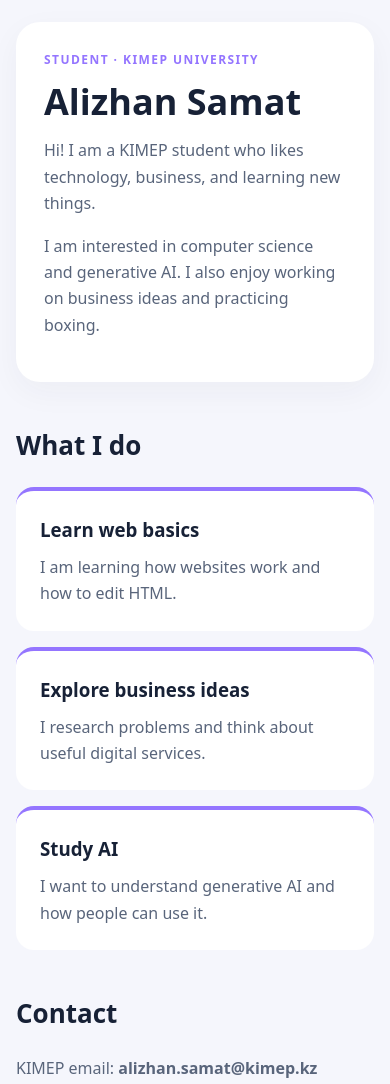
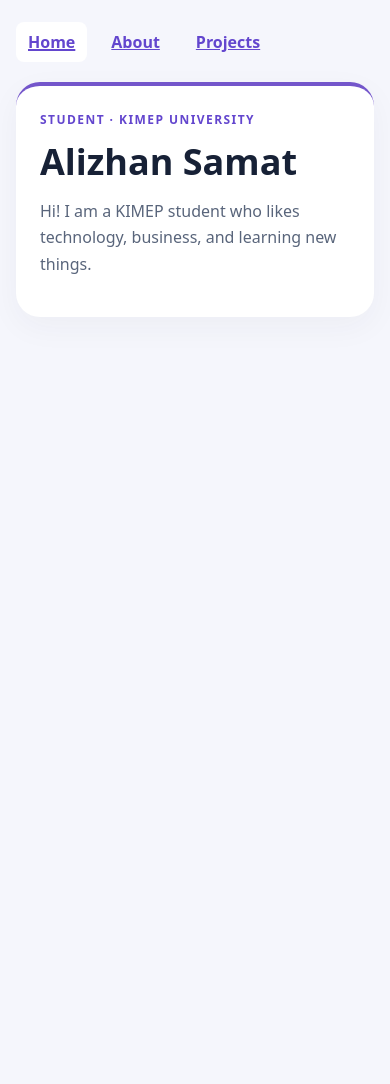
Before and after one commit to Mortya07/Mortya07.github.io, a plain HTML site: page index.html in a window 390 px wide. After the commit the page ends 844 px from the top, so only its background shows below. Drawn offline with Linux system fonts and the light colour scheme.

Commit message:
Build three-page Week 14 website

```diff
--- a/index.html
+++ b/index.html
@@ -2,37 +2,22 @@
 <html lang="en">
 <head>
   <meta charset="utf-8">
-  <meta name="viewport" content="width=device-width,initial-scale=1">
-  <title>Alizhan Samat | Personal Page</title>
-  <style>
-    :root{--accent:#9475ff;--ink:#172136;--muted:#59657b;--bg:#f5f6fc}
-    *{box-sizing:border-box}body{margin:0;background:var(--bg);color:var(--ink);font:16px/1.65 system-ui,Arial,sans-serif}
-    main{max-width:940px;margin:0 auto;padding:64px 24px}header{padding:48px;background:white;border-radius:24px;box-shadow:0 10px 32px #2324440b}
-    .eyebrow{color:var(--accent);font-weight:700;letter-spacing:.12em;text-transform:uppercase;font-size:12px}
-    h1{font-size:clamp(36px,7vw,64px);line-height:1.1;margin:12px 0}h2{font-size:26px;margin:0 0 20px}
-    p{max-width:660px;color:var(--muted)}.grid{display:grid;grid-template-columns:repeat(3,1fr);gap:16px}
-    section{margin-top:42px}.tile{background:white;border-radius:18px;padding:24px;border-top:4px solid var(--accent)}
-    .tile h3{margin:0 0 8px}.tile p{margin:0}a{color:#6346ce;font-weight:600}
-    @media(max-width:650px){main{padding:22px 16px}header{padding:28px}.grid{grid-template-columns:1fr}}
-  </style>
+  <meta name="viewport" content="width=device-width, initial-scale=1">
+  <title>Home | Alizhan Samat</title>
+  <link rel="stylesheet" href="style.css">
 </head>
 <body>
   <main>
+    <nav aria-label="Main menu">
+      <a href="index.html" aria-current="page">Home</a>
+      <a href="about.html">About</a>
+      <a href="projects.html">Projects</a>
+    </nav>
     <header>
       <div class="eyebrow">Student · KIMEP University</div>
       <h1>Alizhan Samat</h1>
       <p>Hi! I am a KIMEP student who likes technology, business, and learning new things.</p>
-      <p>I am interested in computer science and generative AI. I also enjoy working on business ideas and practicing boxing.</p>
     </header>
-    <section>
-      <h2>What I do</h2>
-      <div class="grid">
-        <div class="tile"><h3>Learn web basics</h3><p>I am learning how websites work and how to edit HTML.</p></div>
-        <div class="tile"><h3>Explore business ideas</h3><p>I research problems and think about useful digital services.</p></div>
-        <div class="tile"><h3>Study AI</h3><p>I want to understand generative AI and how people can use it.</p></div>
-      </div>
-    </section>
-    <section><h2>Contact</h2><p>KIMEP email: <strong>alizhan.samat@kimep.kz</strong></p></section>
   </main>
 </body>
 </html>
--- /dev/null
+++ b/style.css
@@ -0,0 +1,89 @@
+:root {
+  --accent: #7456cb;
+  --ink: #172136;
+  --muted: #59657b;
+  --bg: #f5f6fc;
+}
+
+* { box-sizing: border-box; }
+
+body {
+  margin: 0;
+  background: var(--bg);
+  color: var(--ink);
+  font: 16px/1.65 system-ui, Arial, sans-serif;
+}
+
+main {
+  max-width: 940px;
+  margin: 0 auto;
+  padding: 40px 24px 64px;
+}
+
+nav {
+  display: flex;
+  flex-wrap: wrap;
+  gap: 4px 12px;
+  margin-bottom: 20px;
+}
+
+nav a {
+  padding: 7px 12px;
+  border-radius: 8px;
+}
+
+nav a[aria-current="page"] {
+  background: white;
+  text-decoration-thickness: 2px;
+}
+
+header {
+  padding: 48px;
+  background: white;
+  border-top: 4px solid var(--accent);
+  border-radius: 24px;
+  box-shadow: 0 10px 32px #2324440b;
+}
+
+.eyebrow {
+  color: #6346ce;
+  font-size: 12px;
+  font-weight: 700;
+  letter-spacing: .12em;
+  text-transform: uppercase;
+}
+
+h1 {
+  margin: 12px 0;
+  font-size: clamp(36px, 7vw, 64px);
+  line-height: 1.1;
+}
+
+h2 { margin: 0 0 20px; font-size: 26px; }
+p { max-width: 660px; color: var(--muted); }
+
+.grid {
+  display: grid;
+  grid-template-columns: repeat(3, 1fr);
+  gap: 16px;
+}
+
+section { margin-top: 42px; }
+
+.tile {
+  padding: 24px;
+  background: white;
+  border-top: 4px solid var(--accent);
+  border-radius: 18px;
+}
+
+.tile h3 { margin: 0 0 8px; }
+.tile p { margin: 0; }
+a { color: #6346ce; font-weight: 600; }
+img { display: block; max-width: 100%; height: auto; }
+
+@media (max-width: 650px) {
+  main { padding: 22px 16px; }
+  header { padding: 24px; }
+  .grid { grid-template-columns: 1fr; }
+}
```
Also changed, not shown: about.html (added, +31 -0 lines), projects.html (added, +26 -0 lines), chart1.png (added).
